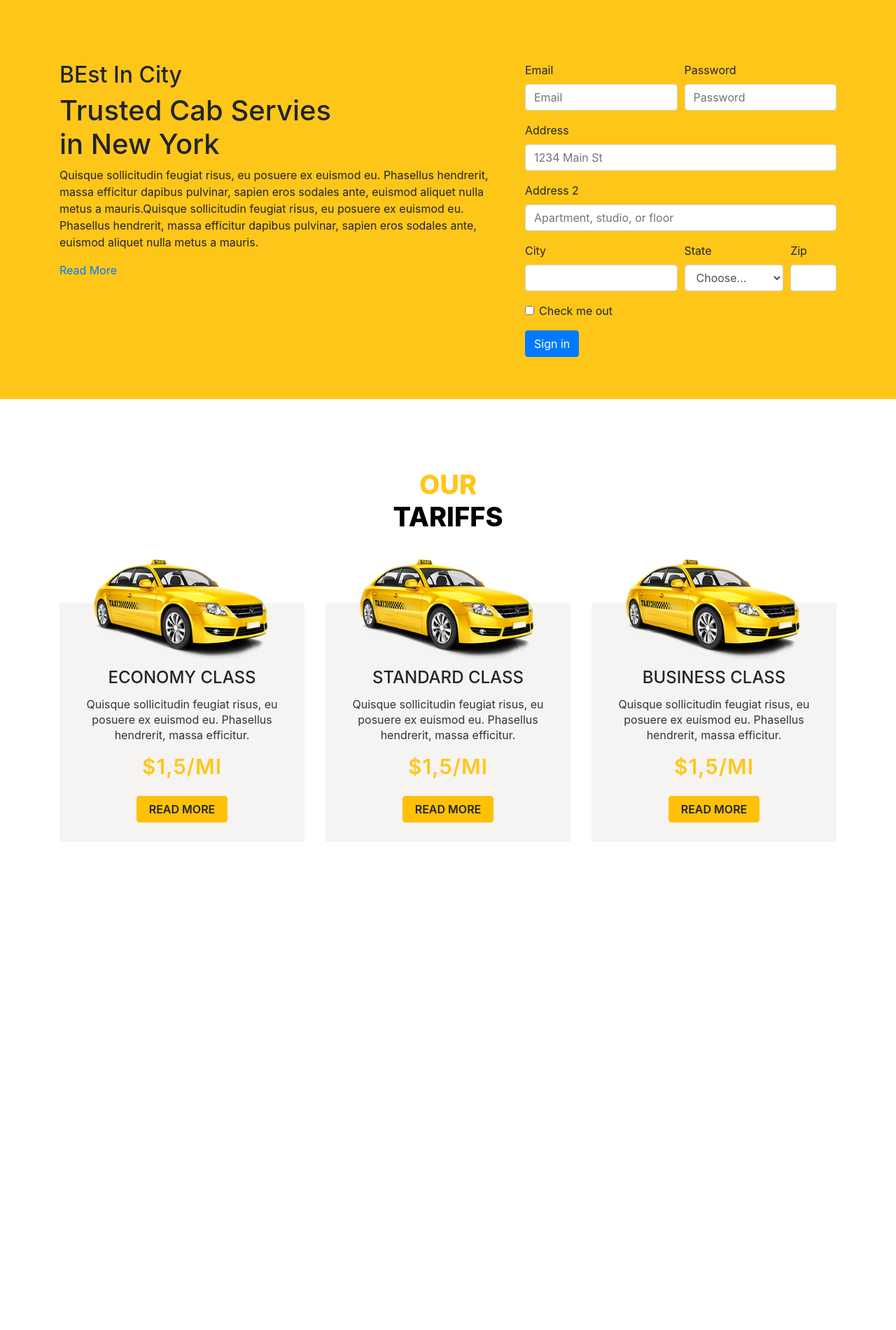
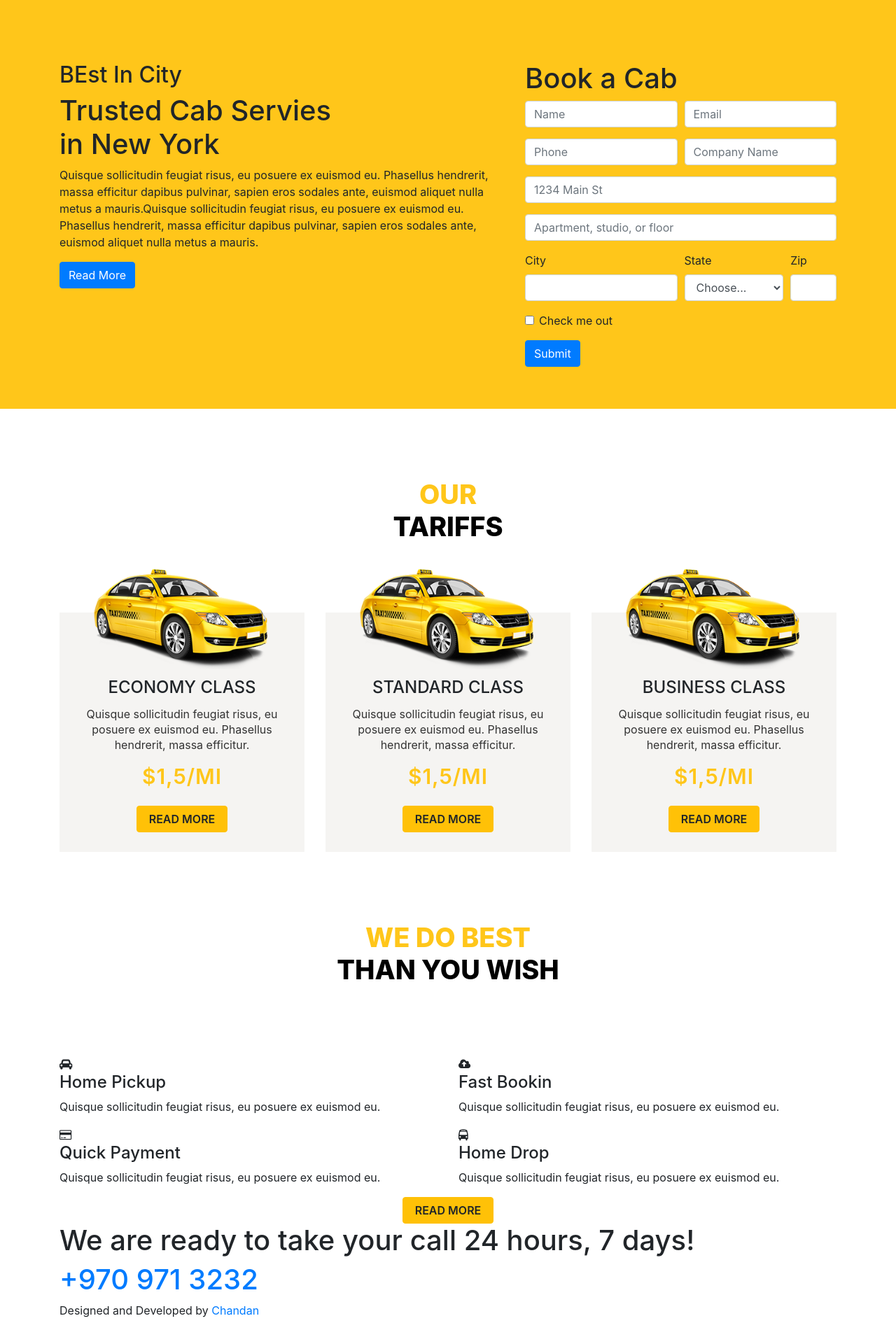
Before and after one commit to Chandan-React/taxy, a plain HTML site: page index.html in a window 1280 px wide. Shown: the part 852-2752 px from the top of the page at 70% size. Before the commit the page ends 2155 px from the top, so only its background shows below. Drawn offline with nearby package versions, Linux system fonts and the light colour scheme.

Commit message:
Update index.html

```diff
--- a/index.html
+++ b/index.html
@@ -6,6 +6,7 @@
 	<title>CabHub online Taxy</title>
 	<!-- CSS only -->
 	<link rel="stylesheet" href="https://stackpath.bootstrapcdn.com/bootstrap/4.5.2/css/bootstrap.min.css">
+	<link rel="stylesheet" href="https://stackpath.bootstrapcdn.com/font-awesome/4.7.0/css/font-awesome.min.css">
 	<link rel="stylesheet" href="assets/css/style.css">
 </head>
 <body>
@@ -64,27 +65,35 @@
 						<h2>BEst In City</h2>
 						<h1>Trusted Cab Servies<br> in New York</h1>
 						<p>Quisque sollicitudin feugiat risus, eu posuere ex euismod eu. Phasellus hendrerit, massa efficitur dapibus pulvinar, sapien eros sodales ante, euismod aliquet nulla metus a mauris.Quisque sollicitudin feugiat risus, eu posuere ex euismod eu. Phasellus hendrerit, massa efficitur dapibus pulvinar, sapien eros sodales ante, euismod aliquet nulla metus a mauris.</p>
-						<a href="#" class="default-button">Read More</a>
+						<a href="#" class="btn btn-primary">Read More</a>
 					</div>
 				</div>
 				<div class="col-sm-5">
+					<div class="form">
+						<div class="form-heading">
+								<h1>Book a <span>Cab</span></h1>
+						</div>
 						<form>
 						  <div class="form-row">
 						    <div class="form-group col-md-6">
-					      <label for="inputEmail4">Email</label>
-					      <input type="email" class="form-control" id="inputEmail4" placeholder="Email">
+						      <input type="text" class="form-control" id="" placeholder="Name">
 						    </div>
 						    <div class="form-group col-md-6">
-					      <label for="inputPassword4">Password</label>
-					      <input type="password" class="form-control" id="inputPassword4" placeholder="Password">
+						      <input type="email" class="form-control" id="" placeholder="Email">
+						    </div>
+						  </div>
+						  <div class="form-row">
+						    <div class="form-group col-md-6">
+						      <input type="text" class="form-control" id="" placeholder="Phone">
+						    </div>
+						    <div class="form-group col-md-6">
+						      <input type="email" class="form-control" id="" placeholder="Company Name">
 						    </div>
 						  </div>
 						  <div class="form-group">
-					    <label for="inputAddress">Address</label>
 						    <input type="text" class="form-control" id="inputAddress" placeholder="1234 Main St">
 						  </div>
 						  <div class="form-group">
-					    <label for="inputAddress2">Address 2</label>
 						    <input type="text" class="form-control" id="inputAddress2" placeholder="Apartment, studio, or floor">
 						  </div>
 						  <div class="form-row">
@@ -96,7 +105,9 @@
 						      <label for="inputState">State</label>
 						      <select id="inputState" class="form-control">
 						        <option selected>Choose...</option>
-					        <option>...</option>
+						        <option>Bihar</option>
+						        <option>Jharkhand</option>
+						        <option>West Bangal</option>
 						      </select>
 						    </div>
 						    <div class="form-group col-md-2">
@@ -112,8 +123,9 @@
 						      </label>
 						    </div>
 						  </div>
-					  <button type="submit" class="btn btn-primary">Sign in</button>
+						  <button type="submit" class="btn btn-primary">Submit</button>
 						</form>
+					</div>
 				</div>
 			</div>
 		</div>
@@ -160,9 +172,64 @@
 
 
 
+<div class="portfolio">
+	<div class="container">
+		<h1 class="section-heading">We Do Best <span>Than You Wish</span></h1>
+		<div class="row">
+			<div class="col-sm-6">
+				<span>
+					<i class="fa fa-car"></i>
+				</span>
+				<h4>Home Pickup</h4>
+				<p>Quisque sollicitudin feugiat risus, eu posuere ex euismod eu.</p>
+			</div>
+			<div class="col-sm-6">
+				<span>
+					<i class="fa fa-cloud-upload"></i>
+				</span>
+				<h4>Fast Bookin</h4>
+				<p>Quisque sollicitudin feugiat risus, eu posuere ex euismod eu.</p>
+			</div>
+			<div class="col-sm-6">
+				<span>
+					<i class="fa fa-credit-card"></i>
+				</span>
+				<h4>Quick Payment</h4>
+				<p>Quisque sollicitudin feugiat risus, eu posuere ex euismod eu.</p>
+			</div>
+			<div class="col-sm-6">
+				<span>
+					<i class="fa fa-bus"></i>
+				</span>
+				<h4>Home Drop</h4>
+				<p>Quisque sollicitudin feugiat risus, eu posuere ex euismod eu.</p>
+			</div>
+			<a href="#" class="btn btn-warning">Read More</a>
+		</div>
+	</div>
+</div>
 
 
+<div class="get_in_touch">
+	<div class="container">
+		<div class="row">
+			<div class="col-sm-12">
+				<h1>We are ready to take your call 24 hours, 7 days!</h1>
+				<h1 class="tel"><a href="tel:+970-971-3232">+970 971 3232</a></h1>
+			</div>
+		</div>
+	</div>
+</div>
 
+<div class="copyright">
+	<div class="container">
+		<div class="row">
+			<div class="col-sm-12">
+				<p>Designed and Developed by <a href="https://codepen.io/chandan-react" target="_blank">Chandan</a></p>
+			</div>
+		</div>
+	</div>
+</div>
 
 
 
```
Lines whose indentation alone changed are shown as unchanged.
